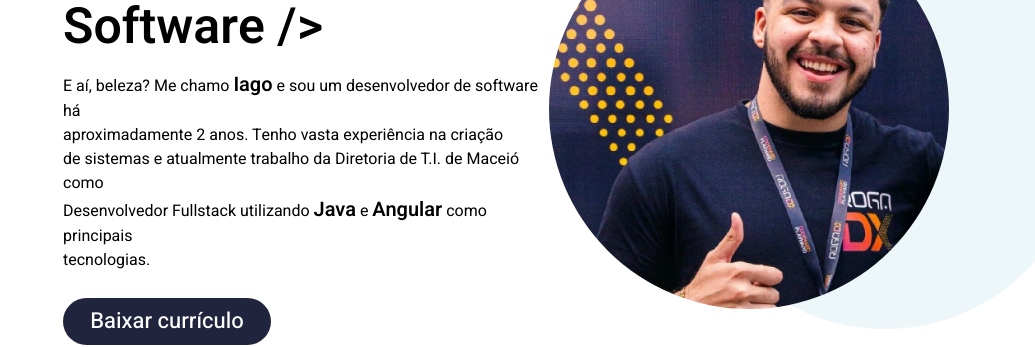
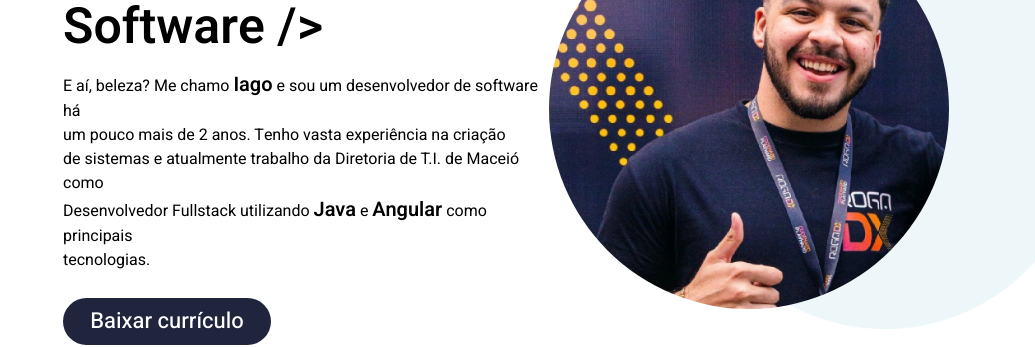
Before and after one commit to iagomauricioo/portfolio-angular, an Angular app: page / in a window 1280 px wide. Shown: the part 259-606 px from the top of the page, without its empty margins (245-1280 px from the left). Built offline with nearby package versions, Linux system fonts and the light colour scheme.

Commit message:
Atualizar o app.component.html

```diff
--- a/src/app/app.component.html
+++ b/src/app/app.component.html
@@ -2,7 +2,7 @@
   <div id="container-text">
     <h1>&lt;Iago Mauricio<br>Desenvolvedor de <br>Software /&gt;</h1>
     <p>
-      E aí, beleza? Me chamo <strong>Iago</strong> e sou um desenvolvedor de software há <br>aproximadamente 2 anos. Tenho vasta experiência na criação <br>de sistemas e atualmente trabalho da Diretoria de T.I. de Maceió como <br>Desenvolvedor Fullstack utilizando <strong>Java</strong> e <strong>Angular</strong> como principais <br>tecnologias.
+      E aí, beleza? Me chamo <strong>Iago</strong> e sou um desenvolvedor de software há <br>um pouco mais de 2 anos. Tenho vasta experiência na criação <br>de sistemas e atualmente trabalho da Diretoria de T.I. de Maceió como <br>Desenvolvedor Fullstack utilizando <strong>Java</strong> e <strong>Angular</strong> como principais <br>tecnologias.
     </p>
     <a href="assets/files/cv.pdf" download="Currículo Iago Mauricio.pdf">
       <app-cvbutton></app-cvbutton>
```
